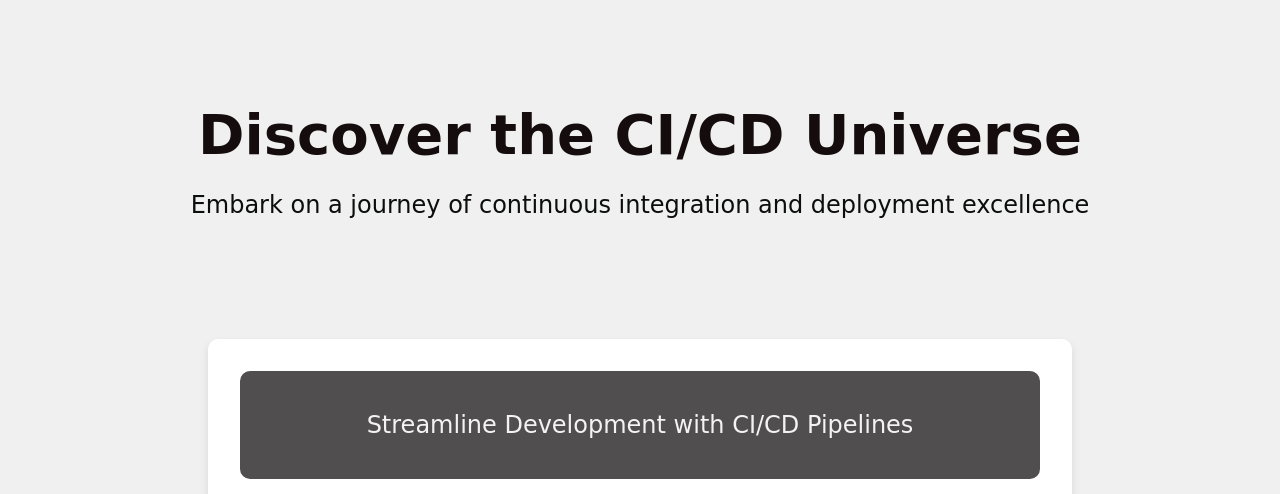
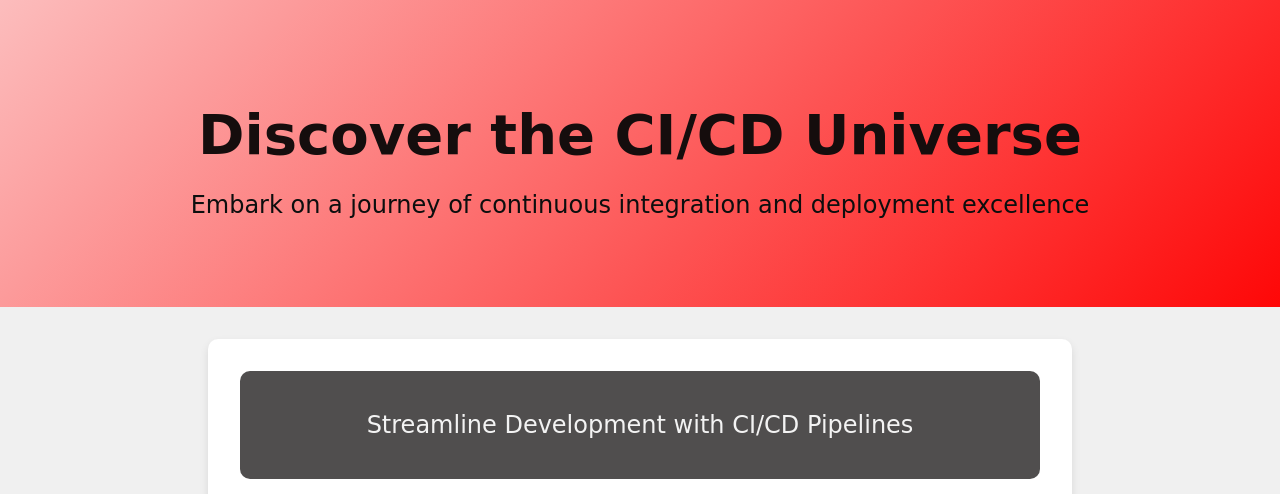
Before and after one commit to Huawei-APAC-Professional-Services/hwcloud-codearts-workshop-v2, a PHP site: page / in a window 1280 px wide. Shown: the top 494 px of the page. Run offline with PHP 8.4, Linux system fonts and the light colour scheme.

Commit message:
udpate index

```diff
--- a/pipeline-deployment/project/index.php
+++ b/pipeline-deployment/project/index.php
@@ -14,7 +14,7 @@
 
         header {
             /* Red */
-            /* background: linear-gradient(135deg, rgba(255, 176, 176, 0.8), rgba(255, 0, 0, 0.967)); */
+            background: linear-gradient(135deg, rgba(255, 176, 176, 0.8), rgba(255, 0, 0, 0.967));
 
             /* Blue */
             /* background: linear-gradient(135deg, rgba(192, 218, 236, 0.8), rgba(0, 153, 255, 0.967)); */
```
